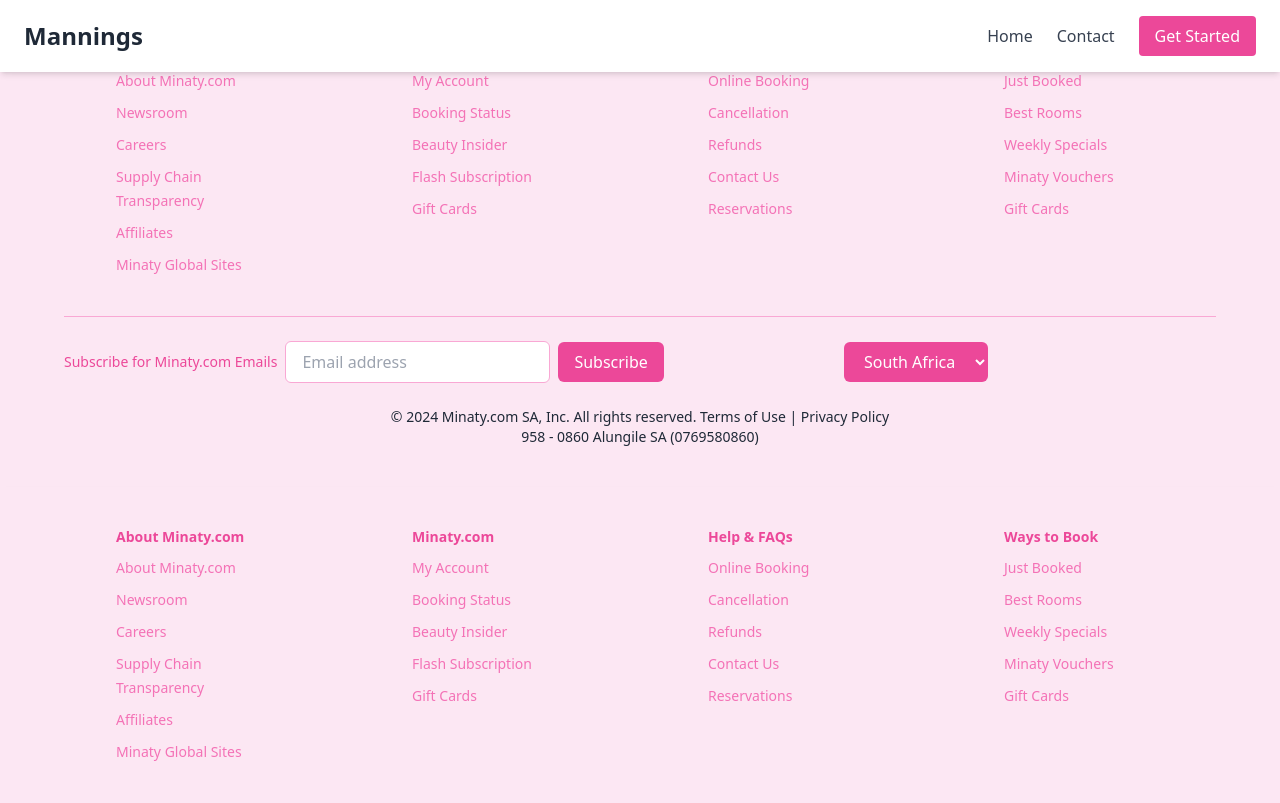
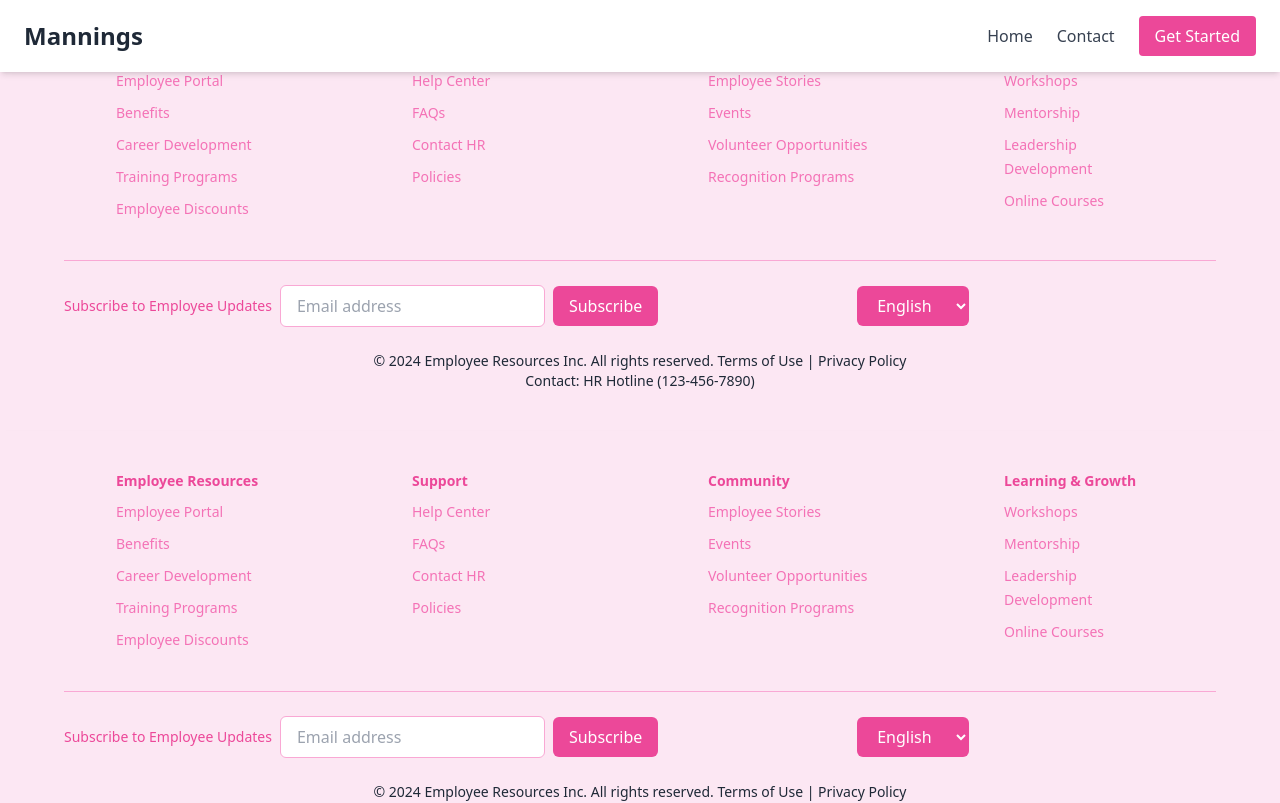
Before and after one commit to thobekabovana/Task-17-Employees, a React (Vite) app in the folder FrontEnd/: page /footer in a window 1280 px wide. Shown: the top 803 px of the page. Built offline with nearby package versions, Linux system fonts and the light colour scheme.

Commit message:
i was changing information on the footer

```diff
--- a/FrontEnd/src/Components/Footer.jsx
+++ b/FrontEnd/src/Components/Footer.jsx
@@ -23,7 +23,7 @@
 
       <div className="mt-10 border-t border-pink-300 pt-6 flex flex-col lg:flex-row items-center justify-between space-y-6 lg:space-y-0 max-w-6xl mx-auto">
         <form className="flex flex-wrap justify-center items-center gap-2">
-          <label htmlFor="email" className="text-sm text-pink-500">Subscribe for Minaty.com Emails</label>
+          <label htmlFor="email" className="text-sm text-pink-500">Subscribe to Employee Updates</label>
           <input
             type="email"
             id="email"
@@ -36,9 +36,9 @@
         </form>
 
         <select className="px-4 py-2 rounded-md bg-pink-500 text-white">
-          <option value="US">South Africa</option>
-          <option value="CA">Botswana</option>
-          <option value="FR">France</option>
+          <option value="US">English</option>
+          <option value="FR">French</option>
+          <option value="ES">Spanish</option>
         </select>
 
         <div className="flex space-x-4">
@@ -51,8 +51,8 @@
       </div>
 
       <div className="text-center text-gray-800 text-sm mt-6">
-        <p>© 2024 Minaty.com SA, Inc. All rights reserved. Terms of Use | Privacy Policy</p>
-        <p>958 - 0860 Alungile SA (0769580860)</p>
+        <p>© 2024 Employee Resources Inc. All rights reserved. Terms of Use | Privacy Policy</p>
+        <p>Contact: HR Hotline (123-456-7890)</p>
       </div>
     </footer>
   );
@@ -61,49 +61,45 @@
 // Footer section data
 const footerSections = [
   {
-    title: "About Minaty.com",
+    title: "Employee Resources",
     links: [
-      { label: "About Minaty.com", href: "#" },
-      { label: "Newsroom", href: "#" },
-      { label: "Careers", href: "#" },
-      { label: "Supply Chain Transparency", href: "#" },
-      { label: "Affiliates", href: "#" },
-      { label: "Minaty Global Sites", href: "#" }
+      { label: "Employee Portal", href: "#" },
+      { label: "Benefits", href: "#" },
+      { label: "Career Development", href: "#" },
+      { label: "Training Programs", href: "#" },
+      { label: "Employee Discounts", href: "#" }
     ]
   },
   {
-    title: "Minaty.com",
+    title: "Support",
     links: [
-      { label: "My Account", href: "#" },
-      { label: "Booking Status", href: "#" },
-      { label: "Beauty Insider", href: "#" },
-      { label: "Flash Subscription", href: "#" },
-      { label: "Gift Cards", href: "#" }
+      { label: "Help Center", href: "#" },
+      { label: "FAQs", href: "#" },
+      { label: "Contact HR", href: "#" },
+      { label: "Policies", href: "#" }
     ]
   },
   {
-    title: "Help & FAQs",
+    title: "Community",
     links: [
-      { label: "Online Booking", href: "#" },
-      { label: "Cancellation", href: "#" },
-      { label: "Refunds", href: "#" },
-      { label: "Contact Us", href: "#" },
-      { label: "Reservations", href: "#" }
+      { label: "Employee Stories", href: "#" },
+      { label: "Events", href: "#" },
+      { label: "Volunteer Opportunities", href: "#" },
+      { label: "Recognition Programs", href: "#" }
     ]
   },
   {
-    title: "Ways to Book",
+    title: "Learning & Growth",
     links: [
-      { label: "Just Booked", href: "#" },
-      { label: "Best Rooms", href: "#" },
-      { label: "Weekly Specials", href: "#" },
-      { label: "Minaty Vouchers", href: "#" },
-      { label: "Gift Cards", href: "#" }
+      { label: "Workshops", href: "#" },
+      { label: "Mentorship", href: "#" },
+      { label: "Leadership Development", href: "#" },
+      { label: "Online Courses", href: "#" }
     ]
   }
 ];
 
 // Social media links
-const socialLinks = ["facebook-f", "twitter", "instagram", "youtube"];
+const socialLinks = ["linkedin", "twitter", "facebook-f", "youtube"];
 
 export default Footer;
```
